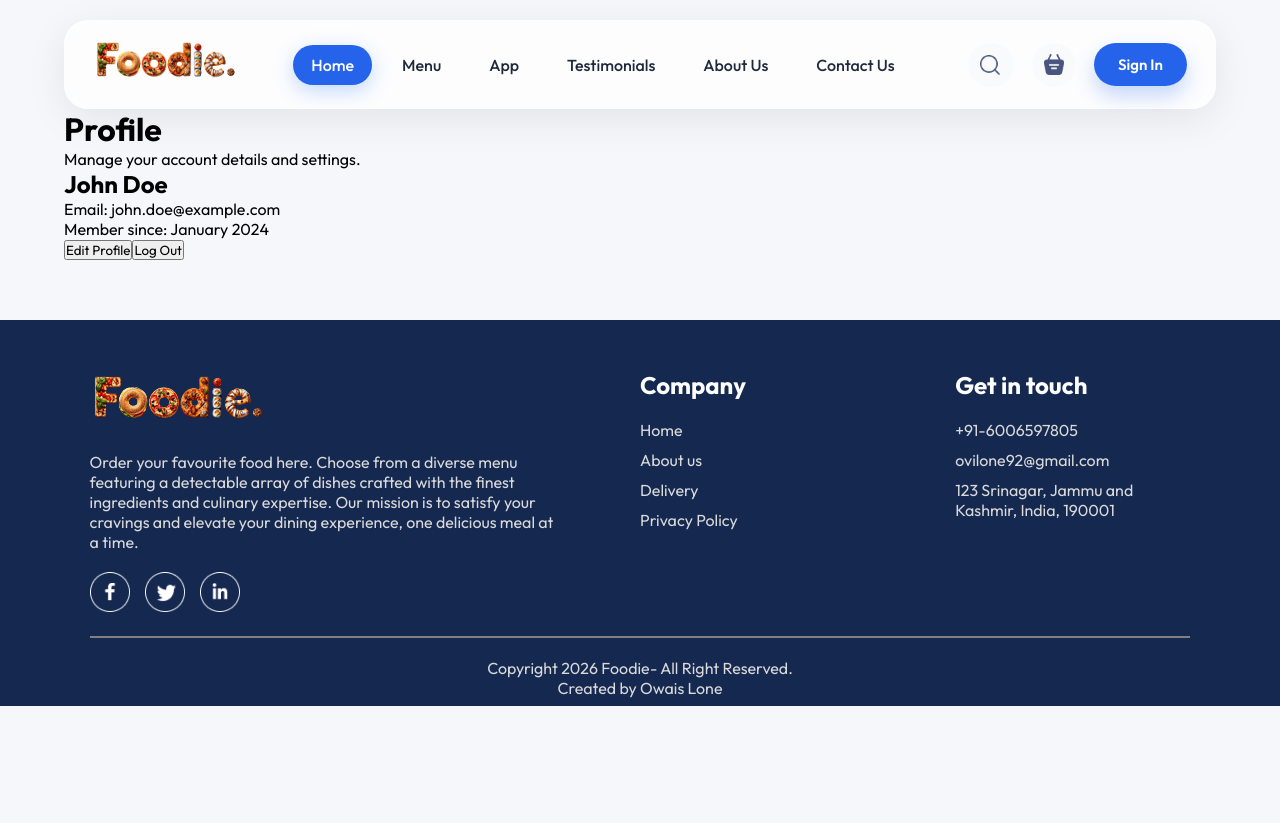
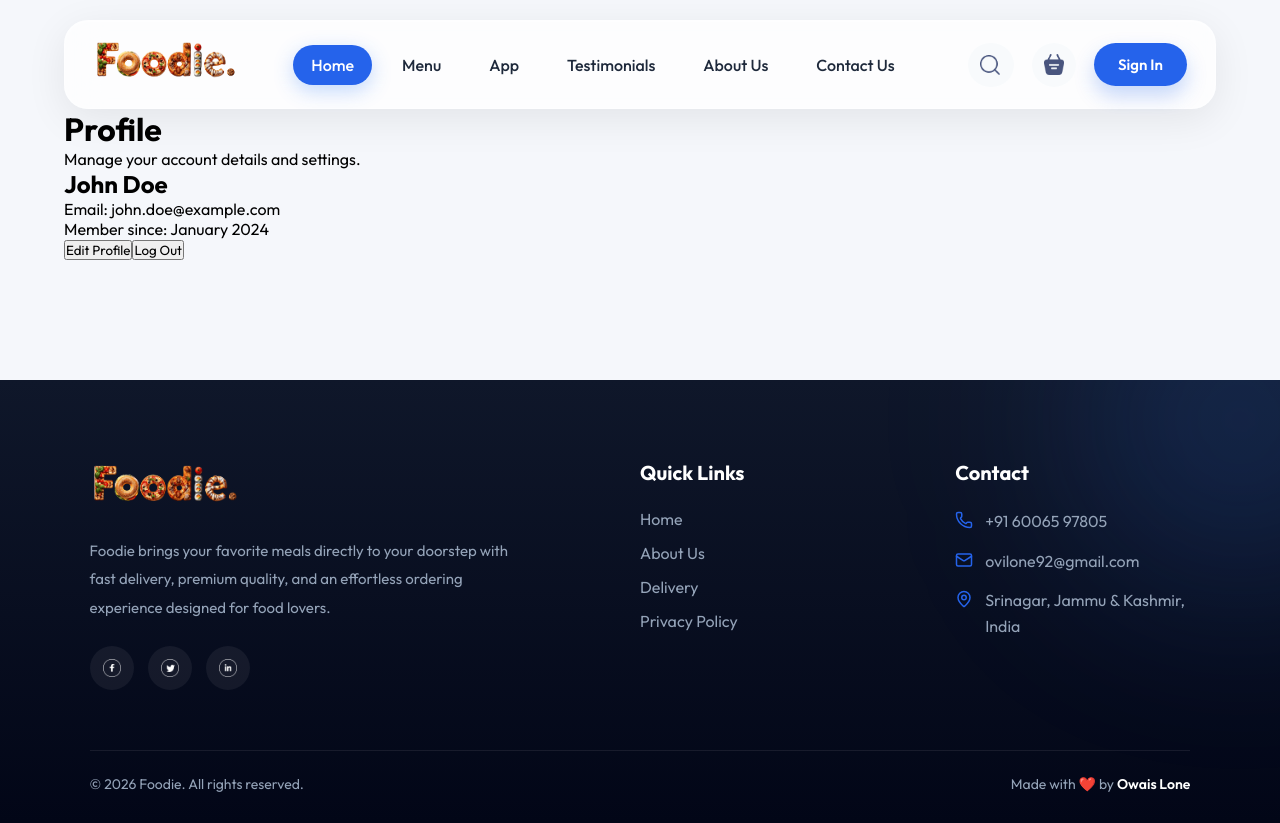
Before and after one commit to TheOwaisLone/Foodie, a React (Vite) app in the folder frontend/: page /profile in a window 1280 px wide. Built offline with nearby package versions, Linux system fonts and the light colour scheme; no server answers.

Commit message:
feat - Update Footer component with new layout, styling, and contact information

```diff
--- a/frontend/package.json
+++ b/frontend/package.json
@@ -11,6 +11,7 @@
   },
   "dependencies": {
     "axios": "^1.7.3",
+    "lucide-react": "^1.16.0",
     "react": "^18.3.1",
     "react-dom": "^18.3.1",
     "react-router-dom": "^6.25.1",
--- a/frontend/src/components/Footer/Footer.css
+++ b/frontend/src/components/Footer/Footer.css
@@ -1,59 +1,201 @@
 .footer {
-  color: #d9d9d9;
-  background-color: #152850;
-  display: flex;
-  flex-direction: column;
-  align-items: center;
-  padding: 8px 7vw;
-  padding-top: 50px;
-  margin-top: 60px;
+  position: relative;
+
+  margin-top: 120px;
+
+  padding: 80px 7vw 30px;
+
+  overflow: hidden;
+
+  background: linear-gradient(180deg, #0f172a, #020617);
+
+  color: #cbd5e1;
 }
+
+.footer-glow {
+  position: absolute;
+
+  top: -120px;
+  right: -120px;
+
+  width: 320px;
+  height: 320px;
+
+  border-radius: 50%;
+
+  background: rgba(59, 130, 246, 0.18);
+
+  filter: blur(100px);
+}
+
 .footer-content {
-  width: 100%;
+  position: relative;
+  z-index: 2;
+
   display: grid;
   grid-template-columns: 2fr 1fr 1fr;
+
   gap: 80px;
 }
+
 .footer-content-left,
 .footer-content-center,
 .footer-content-right {
   display: flex;
   flex-direction: column;
-  align-items: start;
-  gap: 20px;
+
+  gap: 24px;
 }
-.footer-content-left li,
-.footer-content-center li,
-.footer-content-right li {
-  list-style: none;
-  margin-bottom: 10px;
-  cursor: pointer;
+
+.footer-logo {
+  width: 150px;
+}
+
+.footer-content-left p {
+  max-width: 420px;
+
+  line-height: 1.9;
+
+  color: #94a3b8;
+
+  font-size: 15px;
 }
 
 .footer-content-center h2,
 .footer-content-right h2 {
   color: white;
+
+  font-size: 20px;
+  font-weight: 700;
+}
+
+.footer-content-center ul,
+.footer-content-right ul {
+  display: flex;
+  flex-direction: column;
+
+  gap: 14px;
+
+  padding: 0;
+}
+
+.footer-content-center li,
+.footer-content-right li {
+  list-style: none;
+
+  color: #94a3b8;
+
+  transition: all 0.25s ease;
+
+  cursor: pointer;
+}
+
+.footer-content-center li:hover,
+.footer-content-right li:hover {
+  color: white;
+
+  transform: translateX(4px);
+}
+
+.footer-content-center a {
+  color: inherit;
+  text-decoration: none;
+}
+
+.footer-social-icons {
+  display: flex;
+  align-items: center;
+
+  gap: 14px;
+}
+
+.footer-social-icons a {
+  width: 44px;
+  height: 44px;
+
+  display: flex;
+  align-items: center;
+  justify-content: center;
+
+  border-radius: 50%;
+
+  background: rgba(255, 255, 255, 0.06);
+
+  transition: all 0.3s ease;
+}
+
+.footer-social-icons a:hover {
+  background: var(--foodie-primary);
+
+  transform: translateY(-4px);
 }
 
 .footer-social-icons img {
-  width: 40px;
-  margin-right: 15px;
+  width: 18px;
 }
 
-.footer hr {
-  width: 100%;
-  height: 2px;
-  margin: 20px 0px;
-  background-color: gray;
-  border: none;
+.footer-bottom {
+  margin-top: 60px;
+  padding-top: 24px;
+
+  border-top: 1px solid rgba(255, 255, 255, 0.08);
+
+  display: flex;
+  align-items: center;
+  justify-content: space-between;
+
+  gap: 20px;
+
+  flex-wrap: wrap;
+
+  color: #94a3b8;
+
+  font-size: 14px;
 }
-@media (max-width: 750px) {
+
+.footer-bottom span {
+  color: white;
+
+  font-weight: 600;
+}
+
+@media (max-width: 900px) {
   .footer-content {
-    display: flex;
-    flex-direction: column;
-    gap: 35px;
+    grid-template-columns: 1fr;
+
+    gap: 50px;
   }
-  .footer-copyright {
-    text-align: center;
+
+  .footer-content-left p {
+    max-width: 100%;
   }
 }
+
+@media (max-width: 600px) {
+  .footer {
+    padding: 60px 24px 24px;
+  }
+
+  .footer-bottom {
+    flex-direction: column;
+
+    align-items: flex-start;
+  }
+}
+
+.footer-content-right li {
+  display: flex;
+  align-items: flex-start;
+
+  gap: 12px;
+
+  line-height: 1.6;
+}
+
+.footer-content-right li svg {
+  flex-shrink: 0;
+
+  margin-top: 2px;
+
+  color: var(--foodie-primary);
+}
--- a/frontend/src/components/Footer/Footer.jsx
+++ b/frontend/src/components/Footer/Footer.jsx
@@ -1,58 +1,91 @@
 import React from "react";
+import { MapPin, Phone, Mail } from "lucide-react";
 import "./Footer.css";
 import { assets } from "../../assets/frontend_assets/assets";
 import { Link } from "react-router-dom";
 
 const Footer = () => {
   return (
-    <div className="footer" id="footer">
+    <footer className="footer" id="footer">
+      <div className="footer-glow"></div>
+
       <div className="footer-content">
         <div className="footer-content-left">
-          <img src={assets.logo} alt="" />
+          <img src={assets.logo} alt="Foodie Logo" className="footer-logo" />
+
           <p>
-            Order your favourite food here. Choose from a diverse menu featuring
-            a detectable array of dishes crafted with the finest ingredients and
-            culinary expertise. Our mission is to satisfy your cravings and
-            elevate your dining experience, one delicious meal at a time.
+            Foodie brings your favorite meals directly to your doorstep with
+            fast delivery, premium quality, and an effortless ordering
+            experience designed for food lovers.
           </p>
+
           <div className="footer-social-icons">
-            <img src={assets.facebook_icon} alt="" />
-            <img src={assets.twitter_icon} alt="" />
-            <img src={assets.linkedin_icon} alt="" />
+            <a href="/">
+              <img src={assets.facebook_icon} alt="Facebook" />
+            </a>
+
+            <a href="/">
+              <img src={assets.twitter_icon} alt="Twitter" />
+            </a>
+
+            <a href="/">
+              <img src={assets.linkedin_icon} alt="LinkedIn" />
+            </a>
           </div>
         </div>
+
         <div className="footer-content-center">
-          <h2>Company</h2>
+          <h2>Quick Links</h2>
+
           <ul>
             <li>
               <Link to="/">Home</Link>
             </li>
+
             <li>
-              <Link to="/about">About us</Link>
+              <Link to="/about">About Us</Link>
             </li>
+
             <li>
               <Link to="/delivery">Delivery</Link>
             </li>
+
             <li>
               <Link to="/privacy">Privacy Policy</Link>
             </li>
           </ul>
         </div>
+
         <div className="footer-content-right">
-          <h2>Get in touch</h2>
+          <h2>Contact</h2>
+
           <ul>
-            <li>+91-6006597805</li>
-            <li>ovilone92@gmail.com</li>
-            <li>123 Srinagar, Jammu and Kashmir, India, 190001</li>
+            <li>
+              <Phone size={18} />
+              <span>+91 60065 97805</span>
+            </li>
+
+            <li>
+              <Mail size={18} />
+              <span>ovilone92@gmail.com</span>
+            </li>
+
+            <li>
+              <MapPin size={18} />
+              <span>Srinagar, Jammu & Kashmir, India</span>
+            </li>
           </ul>
         </div>
       </div>
-      <hr />
-      <p className="footer-copyright">
-        Copyright 2026 Foodie- All Right Reserved.
-      </p>
-      <p className="footer-copyright">Created by Owais Lone</p>
-    </div>
+
+      <div className="footer-bottom">
+        <p>© 2026 Foodie. All rights reserved.</p>
+
+        <p>
+          Made with ❤️ by <span>Owais Lone</span>
+        </p>
+      </div>
+    </footer>
   );
 };
 
```
Also changed, not shown: 1 other file (tests, documents, lock files or other folders).
